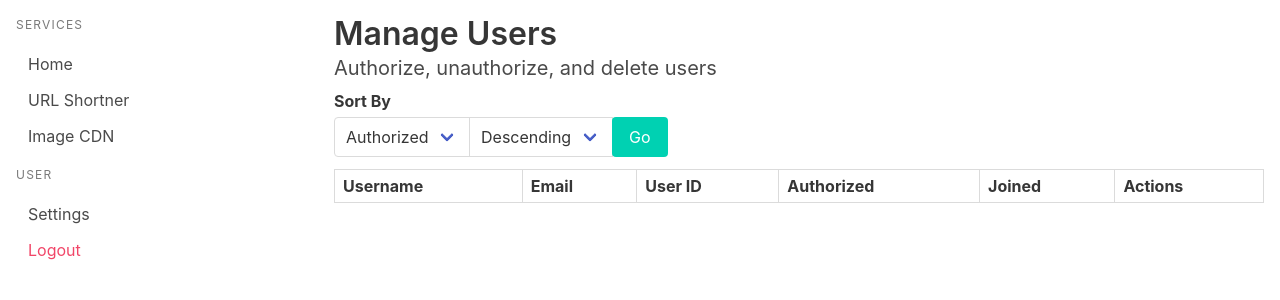
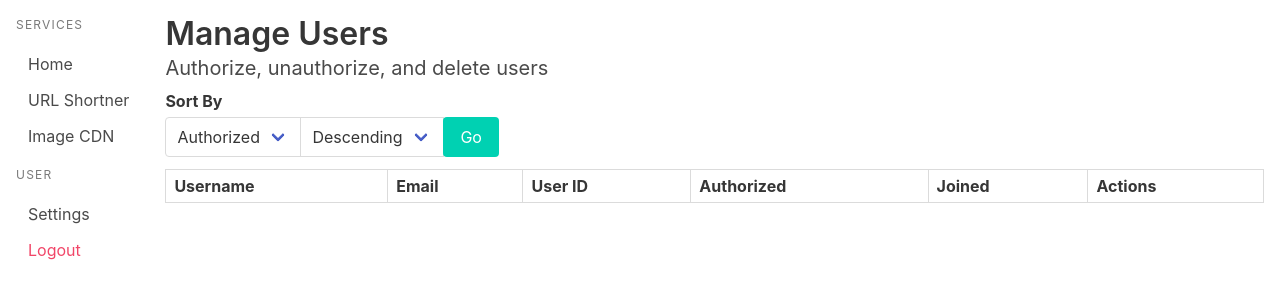
Before and after one commit to meizuflux/private-destination, a Python web app: template templates/dashboard/users.html in a window 1280 px wide. Shown: the top 300 px of the page. Run offline with Jinja, Linux system fonts and the light colour scheme; the template is opened without the code that fills it, so the values that code supplies are empty.

Commit message:
should fix layout

```diff
--- a/templates/dashboard/layout.html
+++ b/templates/dashboard/layout.html
@@ -2,7 +2,7 @@
 {% block body %}
     <div class="m-4">
         <div class="columns">
-            <div class="column is-3">
+            <div class="column is-narrow">
                 <aside class="menu">
                     <p class="menu-label">
                         Services
@@ -24,7 +24,7 @@
                     </ul>
                   </aside>
             </div>
-            <div class="column is-9">
+            <div class="column">
                 {% block main %}
                 {% endblock %}
             </div>
```
